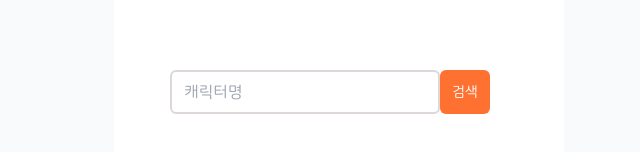
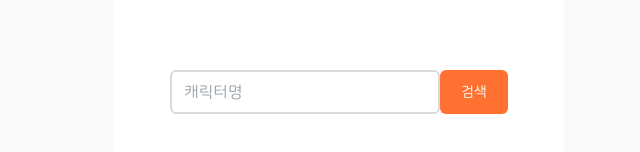
Before and after one commit to kewon96/LostArk-Guild-Management-Nuxt, a Nuxt app: page /auth/register-search-character in a window 1280 px wide. Shown: the part 306-458 px from the top of the page, without its empty margins (301-941 px from the left). Built offline with nearby package versions, Linux system fonts and the light colour scheme.

Commit message:
LokInputWrapper.vue

```diff
--- a/components/common/LokInputWrapper.vue
+++ b/components/common/LokInputWrapper.vue
@@ -1,12 +1,11 @@
 <template>
     <div class="lok-input-wrapper">
-        <LokInput class="w-3/4" :type="type" :id="id" placeholder="이메일"/>
-        <LokButton class="stripe input-merge w-1/4">인증</LokButton>
+        <LokInput class="w-4/5" :type="type" :placeholder="placeholder" />
+        <LokButton class="w-1/5" @click="btnClick">{{ btnContext }}</LokButton>
     </div>
 </template>
 
 <script lang="ts" setup>
-
 
 /******** Type & Interface **********/
 
@@ -17,8 +16,10 @@
 /******** Reactive Instance **********/
 
 defineProps<{
-    type: string,
-    id: string,
+  type?: string,
+  placeholder: string,
+  btnContext: string,
+  btnClick?: Function
 }>()
 
 /******** Hooks **********/
@@ -29,6 +30,9 @@ defineProps<{
 
 </script>
 
-<style scoped>
+<style lang="sass" scoped>
+
+.lok-input-wrapper
+  display: flex
 
 </style>
--- a/pages/auth/register-information.vue
+++ b/pages/auth/register-information.vue
@@ -1,8 +1,8 @@
 <template>
   <div class="register-information">
     <div class="information-area w-9/12">
-      <LokInput type="email"    placeholder="이메일" name="email"/>
-      <LokInput type="text"     placeholder="인증번호" name="password"/>
+      <LokInputWrapper type="email" placeholder="이메일" btn-context="전송" />
+      <LokInputWrapper type="text" placeholder="인증번호" btn-context="확인" />
       <LokInput type="password" placeholder="비밀번호" name="password"/>
       <LokInput type="password" placeholder="비밀번호 확인" name="password"/>
     </div>
@@ -56,5 +56,8 @@ definePageMeta({
   .information-area
     display: grid
     grid-row-gap: 25px
-    //width: 14vw
+
+    .lok-input-button-set
+      display: flex
+
 </style>
--- a/pages/auth/register-search-character.vue
+++ b/pages/auth/register-search-character.vue
@@ -1,8 +1,7 @@
 <template>
   <div class="register-search-character">
     <div class="character-area w-9/12">
-      <LokInput type="text" class="w-4/5" placeholder="캐릭터명" />
-      <LokButton>검색</LokButton>
+      <LokInputWrapper placeholder="캐릭터명" btn-context="검색" :btn-click="foo" />
     </div>
   </div>
 </template>
@@ -27,6 +26,9 @@ definePageMeta({
 
 /******** Functions **********/
 
+const foo = () => {
+  console.log(3)
+}
 
 
 </script>
@@ -40,8 +42,4 @@ definePageMeta({
   align-items: center
   height: 40vh
 
-  .character-area
-    display: flex
-
-
 </style>
```
